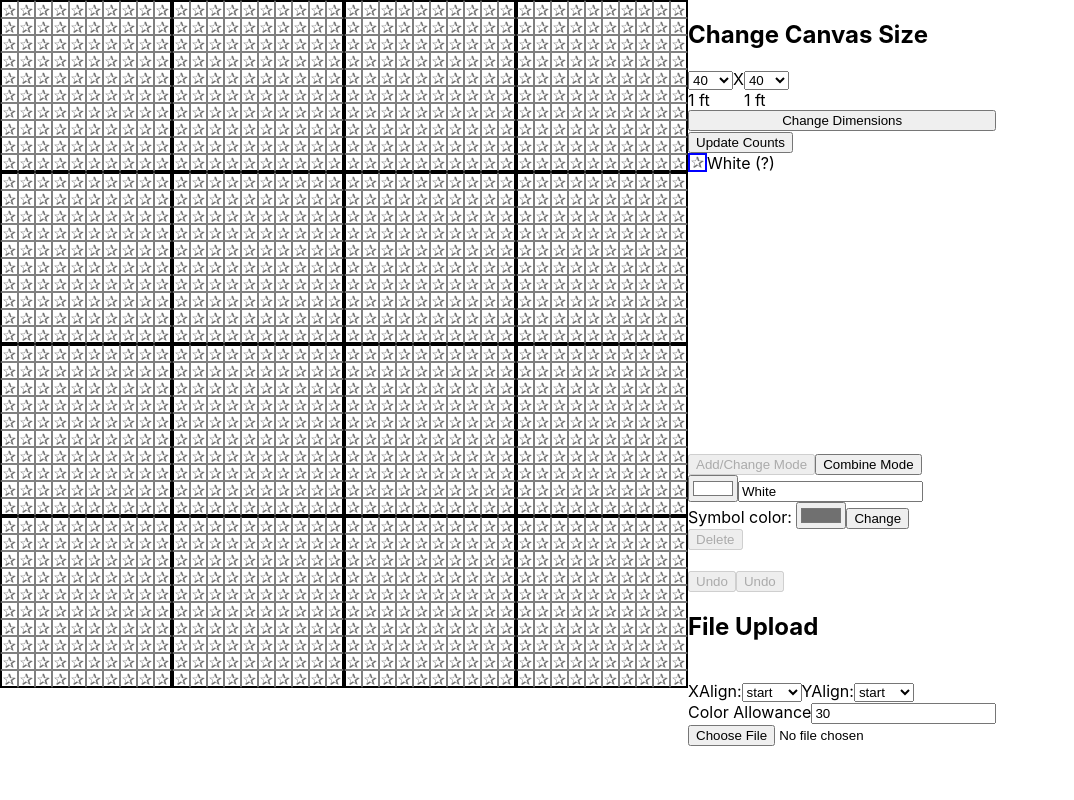
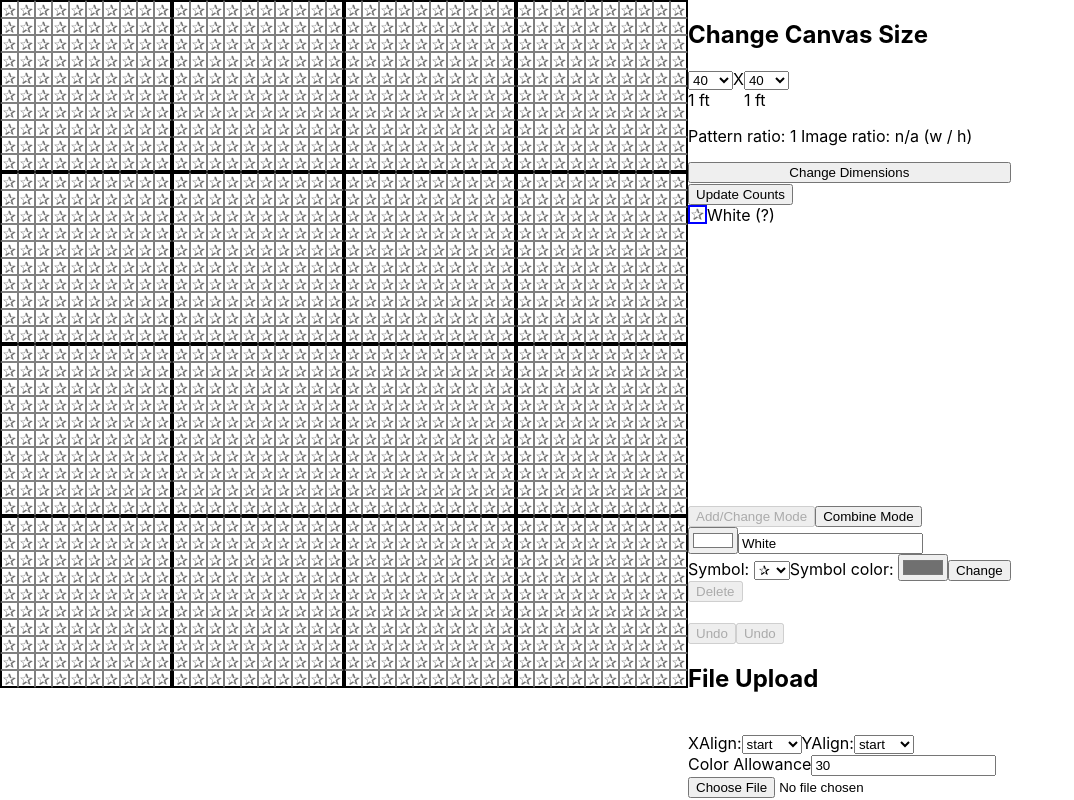
Before and after one commit to JohnsonHarleyR/latch-hook-pattern-maker, a React (Create React App) app: page / in a window 1280 px wide. Shown: the whole page, without its empty margins (0-1074 px from the left). Built offline with nearby package versions, Linux system fonts and the light colour scheme.

Commit message:
Made it so the user can choose which symbol to use.

```diff
--- a/src/PatternContext.js
+++ b/src/PatternContext.js
@@ -12,10 +12,11 @@ const PatternProvider = ({children}) => {
     const [selectMode, setSelectMode] = useState("add"); // add or combine mode
 
     const [unusedSymbols, setUnusedSymbols] = useState([
+        '☐','⊡','◒','◓','◎','⊙','/','>','<','=','~',
+        '∷','ツ','♀','♂','•','∀','≣','∻','∅','≐','≑','≚','⍮',
         '⑂','⑃','@','-','♫','☽','☾','↝','≠',
-        '∷','ツ','♀','♂','•','∀','≣','∻','∅','⊡','≐','≑','≚','⍮',
-        '◒','◓','◎','⊙','ξ','σ','⊜','⊗','⊛','◍','ω',
-        '♡','♢','☋','⇩','+','?','/','>','<','=','~','☐','✰'
+        'ξ','σ','⊜','⊗','⊛','◍','ω',
+        '♡','♢','☋','⇩','+','?','✰'
     ]); // this is for adding symbols to color cells
 
     const [patternCells, setPatternCells] = useState(null); // cells on the canvas
--- a/src/components/Logic/ImageLogic.js
+++ b/src/components/Logic/ImageLogic.js
@@ -16,6 +16,15 @@ export const getImageCellWidth =
     } else {
         return downSize;
     }
+}
+
+export const getRecommendedSize = (imgWidth, imgHeight) => {
+    let recommededSizes = [];
+    let ratio = imgWidth / imgHeight;
+}
+
+export const getRatio = (height, width) => {
+    return Math.round(height / width, 3);
 }
 
 export const createColorCells = (listOfColors, unusedSymbols, setUnusedSymbols) => {
--- a/src/components/Logic/ImageModal.js
+++ b/src/components/Logic/ImageModal.js
@@ -1,5 +1,6 @@
 import React, { useEffect, useRef, useState } from 'react';
 import ColorSelector from '../controls/ColorSelector';
+import SizeChanger from '../controls/SizeChanger';
 import "../../styles.css";
 
 const ImageModal = ({image, uploadMode, setIsFinished, showImageModal, setShowImageModal}) => {
@@ -77,11 +78,12 @@ const ImageModal = ({image, uploadMode, setIsFinished, showImageModal, setShowIm
                         </div>
 
                         <div>
-                            <p>Use the color selector to choose the most import colors in the image.
-                                Hit the button when you are ready to generate the content!</p>
+                            <SizeChanger />
                             <ColorSelector />
                             <button ref={readyButton} onClick={finish}>Use these Colors</button>
                             <button ref={cancelButton} onClick={cancel}>Cancel</button>
+                            <p>Use the color selector to choose the most import colors in the image.
+                                Hit the button when you are ready to generate the content!</p>
                         </div>
                     </div>
 
--- a/src/components/canvas/PatternCanvas.js
+++ b/src/components/canvas/PatternCanvas.js
@@ -46,19 +46,19 @@ const PatternCanvas = () => {
                         // figure out the new color and symbol for the cell
                         let newColor = null;
                         let newSymbolColor = null;
-                        //let newSymbol = null;
+                        let newSymbol = null;
                         colorCells.forEach(cCell => {
                             if (cCell.id === refId) {
                                 newColor = cCell.fillColor;
                                 newSymbolColor = cCell.symbolColor;
-                                //newSymbol = cCell.symbol;
+                                newSymbol = cCell.symbol;
                             }
                         });
                         //if (newColor !== null && newSymbol !== null) {
                         if (newColor !== null) {
                             cellsCopy[y][x].fillColor = newColor;
                             cellsCopy[y][x].symbolColor = newSymbolColor;
-                            //cellsCopy[y][x].symbol = symbol;
+                            cellsCopy[y][x].symbol = newSymbol;
                         }
                     }
                 }
--- a/src/components/controls/SelectorChoice.js
+++ b/src/components/controls/SelectorChoice.js
@@ -8,11 +8,13 @@ const SelectorChoice = () => {
         unusedSymbols, setUnusedSymbols} = useContext(PatternContext);
     const [color, setColor] = useState("#ffffff");
     const [symbolColor, setSymbolColor] = useState("#707070");
+    const [symbol, setSymbol] = useState('!');
     const [buttonText, setButtonText] = useState("Add");
     const [showDelete, setShowDelete] = useState(false);
     const [showMove, setShowMove] = useState(false);
     const [errorMessage, setErrorMessage] = useState("");
     const selector = useRef();
+    const symbolSelector = useRef();
     const symbolColorSelector = useRef();
     const nameInput = useRef();
     const defButton = useRef();
@@ -20,12 +22,16 @@ const SelectorChoice = () => {
     const moveUpButton = useRef();
     const moveDownButton = useRef();
 
+    const [symbolOptions, setSymbolOptions] = useState([]);
+
     useEffect(() => {
         selector.current.value = "#ffffff";
         symbolColorSelector.current.value = "#707070";
+        symbolSelector.current.value = "!";
     }, []);
 
     useEffect(() => {
+        setSymbolOptions(getSymbolOptions);
         if (activeColorCell !== null) {
             setColor(activeColorCell.fillColor);
             setButtonText("Change");
@@ -70,8 +76,27 @@ const SelectorChoice = () => {
         }
     })
 
+    useEffect(() => {
+        if (unusedSymbols && symbolOptions) {
+            let newOptions = getSymbolOptions();
+            setSymbolOptions(newOptions);
+            symbolSelector.current.value = newOptions[0].value;
+        }
+    }, [unusedSymbols]);
+
+    useEffect(() => {
+        if (symbolOptions && symbolOptions.length > 0) {
+            symbolSelector.current.value = symbolOptions[0].value;
+            setSymbol(symbolOptions[0].value);
+        }
+    }, [symbolOptions]);
+
     const changeColor = () => {
         setColor(selector.current.value);
+    }
+
+    const changeSymbol = () => {
+        setSymbol(symbolSelector.current.value);
     }
 
     const changeSymbolColor = () => {
@@ -86,6 +111,56 @@ const SelectorChoice = () => {
         let newSymbol = symbolsCopy.pop();
         setUnusedSymbols(symbolsCopy);
         return newSymbol;
+    }
+
+    const removeSymbolFromUnused = (symbolToAddBack) => {
+        let unusedCopy = [...unusedSymbols];
+        let symbolIndex = null;
+        for (let i = 0; i < unusedCopy.length; i++) {
+            if (unusedCopy[i] === symbol) {
+                symbolIndex = i;
+                break;
+            }
+        }
+        if (symbolIndex !== null) {
+            unusedCopy.splice(symbolIndex, 1);
+            if (symbolToAddBack) {
+                unusedCopy.push(symbolToAddBack);
+
+            }
+            setUnusedSymbols(unusedCopy);
+        }
+    }
+
+    const getSymbolOptions = () => {
+        let newSymbolOptions = [];
+        unusedSymbols.forEach(s => {
+            newSymbolOptions.push({
+                label: s,
+                value: s
+            });
+        });
+        if (activeColorCell !== null) {
+            newSymbolOptions.unshift({
+                label: activeColorCell.symbol,
+                value: activeColorCell.symbol
+            });
+        }
+        if (newSymbolOptions.length === 0) {
+            newSymbolOptions.push("!");
+        }
+        return newSymbolOptions;
+    }
+
+    const mapSymbolOptions = () => {
+        let mapped = [<option key="!" value="!">!</option>];
+        if (symbolOptions) {
+            mapped = [];
+            mapped = symbolOptions.map((option => {
+                return (<option key={`${option.value}`} value={option.value}>{option.label}</option>)
+            }));
+        }
+        return mapped;
     }
 
     const getActiveIndex = () => {
@@ -144,20 +219,24 @@ const SelectorChoice = () => {
             });
             if (index !== null) {
                 let newCell = cellsCopy[index];
+                let originalSymbol = newCell.symbol;
                 newCell.colorName = newName;
                 newCell.fillColor = color;
+                newCell.symbol = symbol;
                 newCell.symbolColor = symbolColor;
                 cellsCopy[index] = newCell;
                 setActiveColorCell(cellsCopy[index])
                 setColorCells(cellsCopy);
+                removeSymbolFromUnused(originalSymbol);
             }
         } else {
             setErrorMessage("");
             let cellsCopy = [...colorCells];
-            let newCell = createColorCell("color", color, newName, getNextSymbol(), colorCells);
+            let newCell = createColorCell("color", color, newName, symbol, colorCells);
             newCell.symbolColor = symbolColor;
             cellsCopy.push(newCell);
             setColorCells(cellsCopy);
+            removeSymbolFromUnused();
         }
     }
 
@@ -191,6 +270,11 @@ const SelectorChoice = () => {
             <input type="color" ref={selector} onChange={changeColor}/>
             <input type="text" placeholder="Color Name" ref={nameInput}/>
             <br></br>
+            Symbol: <select onChange={changeSymbol} ref={symbolSelector}>
+                {symbolOptions ? symbolOptions.map((option => {
+                    return (<option key={`${option.value}`} value={option.value}>{option.label}</option>)
+                })) : <option key="!" value="!">!</option>}
+            </select>
             Symbol color: <input type="color" ref={symbolColorSelector} onChange={changeSymbolColor}/>
             <button ref={defButton} onClick={hitDefButton}>{buttonText}</button>
             <button ref={moveUpButton} onClick={moveCellUp}>Move Up</button>
--- a/src/components/controls/SizeChanger.js
+++ b/src/components/controls/SizeChanger.js
@@ -2,17 +2,38 @@ import React, { useContext, useEffect, useState } from 'react';
 import { Flex, FlexCol } from '../../Styled';
 import { PatternContext } from '../../PatternContext';
 import SizeSelect from './SizeSelect';
+import { getRatio } from '../Logic/ImageLogic';
 import "../../styles.css";
 
 const SizeChanger = () => {
-    const {setPatternXLength, setPatternYLength} = useContext(PatternContext);
+    const {setPatternXLength, setPatternYLength,
+        image} = useContext(PatternContext);
     const [xLengthSelect, setXLengthSelect] = useState(40);
     const [yLengthSelect, setYLengthSelect] = useState(40);
+    const [patternRatio, setPatternRatio] = useState("n/a");
+    const [imageRatio, setImageRatio] = useState("n/a");
 
     const changeDimensions = () => {
         setPatternXLength(xLengthSelect);
         setPatternYLength(yLengthSelect);
     }
+
+    useEffect(() => {
+        if (image) {
+            setImageRatio(getRatio(image.height, image.width).toString());
+        } else {
+            setImageRatio("n/a");
+        }
+    }, [image]);
+
+    useEffect(() => {
+        if (xLengthSelect, yLengthSelect) {
+            setPatternRatio(getRatio(yLengthSelect, xLengthSelect).toString());
+        } else {
+            setPatternRatio("n/a");
+        }
+    }, [xLengthSelect, yLengthSelect]);
+
 
     return(
         <FlexCol>
@@ -22,6 +43,9 @@ const SizeChanger = () => {
                 <span> X </span>
                 <SizeSelect key={"ySize"} setFunction={setYLengthSelect} keyStart={"y"} />
             </Flex>
+            <p>
+                Pattern ratio: {patternRatio} Image ratio: {imageRatio} (w / h)
+            </p>
             <button onClick={changeDimensions}>Change Dimensions</button>
 
         </FlexCol>
```
